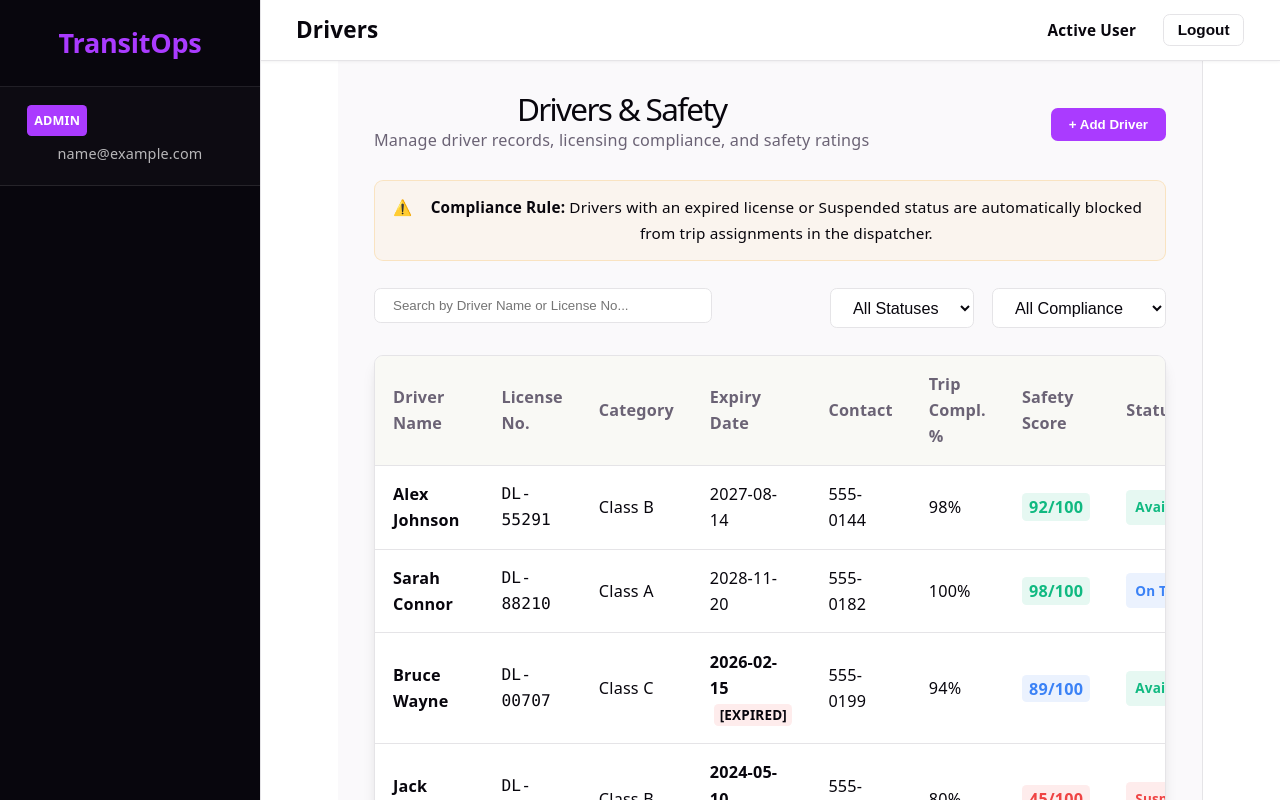
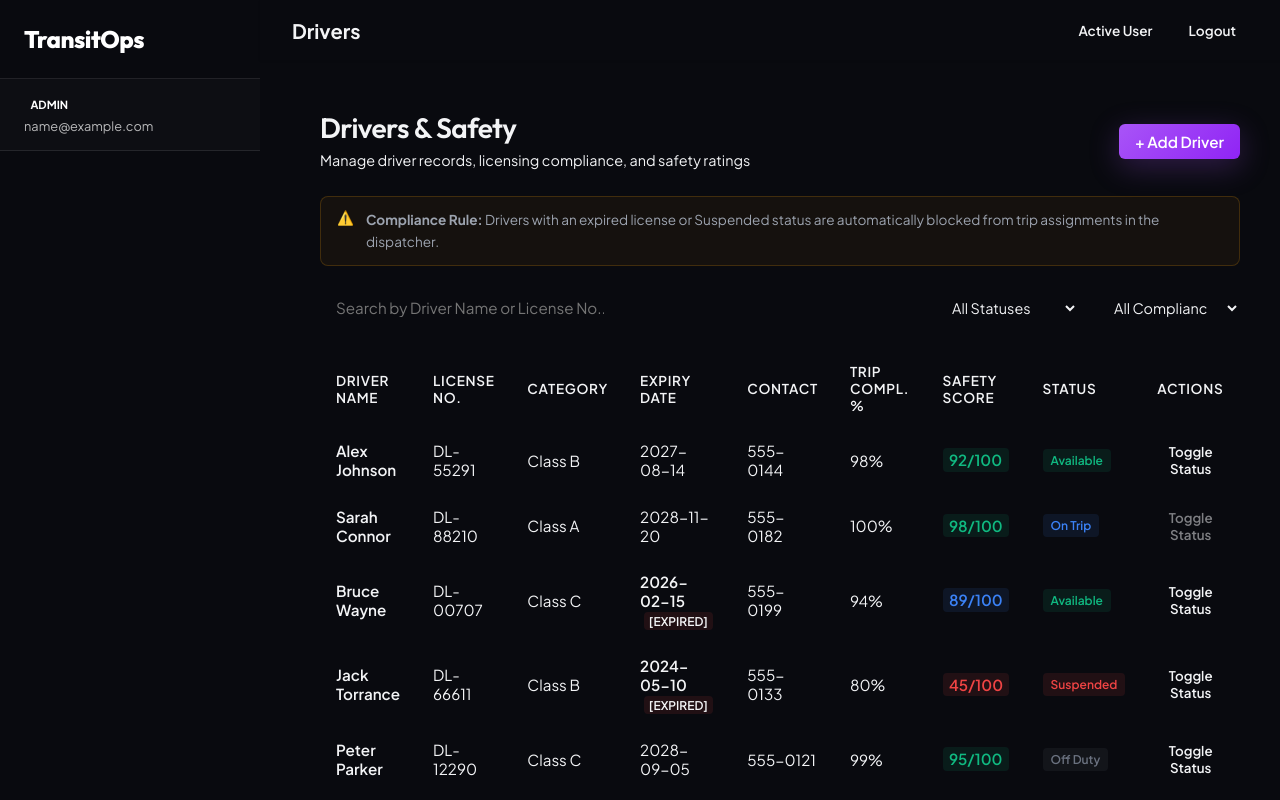
Before and after one commit to nishad-shaik/TransitOps-odoo, a Vue app in the folder frontend/: page /drivers in a window 1280 px wide. Shown: the top 800 px of the page. Built offline with nearby package versions, Linux system fonts and the light colour scheme; sample sign-in values are in the browser's storage.

Commit message:
style: add premium dark theme variables and base layout

```diff
--- a/frontend/src/App.vue
+++ b/frontend/src/App.vue
@@ -29,30 +29,6 @@ const isAuthView = computed(() => {
 </script>
 
 <style>
-/* Global CSS variables or resets if needed */
-:root {
-  --text: #6b6375;
-  --text-h: #08060d;
-  --bg: #ffffff;
-  --border: #e5e4e7;
-  --code-bg: #f4f3ec;
-  --accent: #aa3bff;
-  --accent-bg: rgba(170, 59, 255, 0.1);
-  --accent-border: rgba(170, 59, 255, 0.5);
-  --social-bg: rgba(244, 243, 236, 0.5);
-  --shadow: rgba(0, 0, 0, 0.05) 0 4px 6px -2px, rgba(0, 0, 0, 0.1) 0 10px 15px -3px;
-  --sans: system-ui, 'Segoe UI', Roboto, sans-serif;
-  --mono: ui-monospace, Consolas, monospace;
-}
-
-body {
-  margin: 0;
-  padding: 0;
-  font-family: var(--sans);
-  background-color: var(--bg);
-  color: var(--text-h);
-}
-
 .app-layout {
   display: flex;
   min-height: 100vh;
@@ -63,15 +39,16 @@ body {
   display: flex;
   flex-direction: column;
   min-width: 0;
-  margin-left: 260px; /* Width of Sidebar */
+  margin-left: var(--sidebar-width);
+  transition: margin-left 0.3s ease;
 }
 
 .main-content {
-  padding: 2rem;
-  margin-top: 60px; /* Height of Topbar */
+  padding: 2.5rem;
+  margin-top: var(--topbar-height);
   flex: 1;
-  background-color: #faf9fb;
-  min-height: calc(100vh - 60px);
+  background-color: var(--dark-bg);
+  min-height: calc(100vh - var(--topbar-height));
 }
 
 /* Auth view overrides layout margins */
@@ -82,6 +59,6 @@ body {
 .auth-view .main-content {
   margin-top: 0;
   padding: 0;
-  background-color: var(--bg);
+  background-color: var(--dark-bg);
 }
 </style>
--- a/frontend/src/style.css
+++ b/frontend/src/style.css
@@ -1,296 +1,328 @@
+@import url('https://fonts.googleapis.com/css2?family=Outfit:wght@300;400;500;600;700;800&family=Plus+Jakarta+Sans:wght@300;400;500;600;700;800&display=swap');
+
 :root {
-  --text: #6b6375;
-  --text-h: #08060d;
-  --bg: #fff;
-  --border: #e5e4e7;
-  --code-bg: #f4f3ec;
-  --accent: #aa3bff;
-  --accent-bg: rgba(170, 59, 255, 0.1);
-  --accent-border: rgba(170, 59, 255, 0.5);
-  --social-bg: rgba(244, 243, 236, 0.5);
-  --shadow:
-    rgba(0, 0, 0, 0.1) 0 10px 15px -3px, rgba(0, 0, 0, 0.05) 0 4px 6px -2px;
+  /* Premium Palette - HSL Tailored */
+  --primary-h: 271;
+  --primary-s: 91%;
+  --primary-l: 65%;
+  --primary: hsl(var(--primary-h), var(--primary-s), var(--primary-l));
+  --primary-hover: hsl(var(--primary-h), var(--primary-s), 55%);
+  --primary-glow: hsla(var(--primary-h), var(--primary-s), var(--primary-l), 0.15);
 
-  --sans: system-ui, 'Segoe UI', Roboto, sans-serif;
-  --heading: system-ui, 'Segoe UI', Roboto, sans-serif;
-  --mono: ui-monospace, Consolas, monospace;
+  --dark-bg: #090a0f;
+  --panel-bg: #12131a;
+  --card-bg: #181922;
+  --border-color: #242635;
+  --border-hover: #33364d;
 
-  font: 18px/145% var(--sans);
-  letter-spacing: 0.18px;
-  color-scheme: light dark;
-  color: var(--text);
-  background: var(--bg);
-  font-synthesis: none;
-  text-rendering: optimizeLegibility;
+  /* Text colors */
+  --text-primary: #f3f4f6;
+  --text-secondary: #9ca3af;
+  --text-muted: #6b7280;
+
+  /* Semantic Palette */
+  --success: #10b981;
+  --success-glow: rgba(16, 185, 129, 0.1);
+  --warning: #f59e0b;
+  --warning-glow: rgba(245, 158, 11, 0.1);
+  --danger: #ef4444;
+  --danger-glow: rgba(239, 68, 68, 0.1);
+  --info: #3b82f6;
+  --info-glow: rgba(59, 130, 246, 0.1);
+
+  /* Layout Variables */
+  --sidebar-width: 280px;
+  --topbar-height: 70px;
+  --border-radius-lg: 16px;
+  --border-radius-md: 12px;
+  --border-radius-sm: 8px;
+
+  /* Shadow Systems */
+  --shadow-sm: 0 2px 8px rgba(0, 0, 0, 0.15);
+  --shadow-md: 0 8px 24px rgba(0, 0, 0, 0.25);
+  --shadow-lg: 0 16px 40px rgba(0, 0, 0, 0.35);
+  --shadow-primary: 0 8px 30px hsla(var(--primary-h), var(--primary-s), var(--primary-l), 0.25);
+}
+
+/* Global Reset */
+* {
+  box-sizing: border-box;
+  margin: 0;
+  padding: 0;
+  font-family: 'Plus Jakarta Sans', system-ui, -apple-system, sans-serif;
   -webkit-font-smoothing: antialiased;
   -moz-osx-font-smoothing: grayscale;
+}
 
-  @media (max-width: 1024px) {
-    font-size: 16px;
+body {
+  background-color: var(--dark-bg);
+  color: var(--text-primary);
+  overflow-x: hidden;
+}
+
+/* Typography styles */
+h1, h2, h3, h4 {
+  font-family: 'Outfit', sans-serif;
+  color: var(--text-primary);
+  font-weight: 600;
+  letter-spacing: -0.02em;
+}
+
+p {
+  color: var(--text-secondary);
+  line-height: 1.6;
+}
+
+/* Custom Scrollbar */
+::-webkit-scrollbar {
+  width: 8px;
+  height: 8px;
+}
+::-webkit-scrollbar-track {
+  background: var(--dark-bg);
+}
+::-webkit-scrollbar-thumb {
+  background: var(--border-color);
+  border-radius: var(--border-radius-sm);
+}
+::-webkit-scrollbar-thumb:hover {
+  background: var(--border-hover);
+}
+
+/* Layout containers */
+.app-layout {
+  display: flex;
+  min-height: 100vh;
+  background-color: var(--dark-bg);
+}
+
+.main-wrapper {
+  flex: 1;
+  display: flex;
+  flex-direction: column;
+  min-width: 0;
+  margin-left: var(--sidebar-width);
+  transition: margin-left 0.3s ease;
+}
+
+.main-content {
+  padding: 2.5rem;
+  margin-top: var(--topbar-height);
+  flex: 1;
+  min-height: calc(100vh - var(--topbar-height));
+  background-color: var(--dark-bg);
+  animation: fadeIn 0.4s ease-out;
+}
+
+/* Entry Animation */
+@keyframes fadeIn {
+  from {
+    opacity: 0;
+    transform: translateY(10px);
+  }
+  to {
+    opacity: 1;
+    transform: translateY(0);
   }
 }
 
-@media (prefers-color-scheme: dark) {
-  :root {
-    --text: #9ca3af;
-    --text-h: #f3f4f6;
-    --bg: #16171d;
-    --border: #2e303a;
-    --code-bg: #1f2028;
-    --accent: #c084fc;
-    --accent-bg: rgba(192, 132, 252, 0.15);
-    --accent-border: rgba(192, 132, 252, 0.5);
-    --social-bg: rgba(47, 48, 58, 0.5);
-    --shadow:
-      rgba(0, 0, 0, 0.4) 0 10px 15px -3px, rgba(0, 0, 0, 0.25) 0 4px 6px -2px;
+/* Premium Card Design */
+.card {
+  background-color: var(--panel-bg);
+  border: 1px solid var(--border-color);
+  border-radius: var(--border-radius-lg);
+  padding: 1.75rem;
+  box-shadow: var(--shadow-sm);
+  transition: transform 0.3s ease, border-color 0.3s ease, box-shadow 0.3s ease;
+  position: relative;
+  overflow: hidden;
+}
+
+.card:hover {
+  transform: translateY(-2px);
+  border-color: var(--border-hover);
+  box-shadow: var(--shadow-md);
+}
+
+/* Inputs & Form Controls */
+.form-group {
+  margin-bottom: 1.25rem;
+  display: flex;
+  flex-direction: column;
+  gap: 0.5rem;
+}
+
+.form-group label {
+  font-size: 0.85rem;
+  font-weight: 600;
+  color: var(--text-secondary);
+  letter-spacing: 0.02em;
+}
+
+input, select, textarea {
+  width: 100%;
+  padding: 0.75rem 1rem;
+  background-color: var(--card-bg);
+  border: 1px solid var(--border-color);
+  border-radius: var(--border-radius-sm);
+  color: var(--text-primary);
+  font-size: 0.95rem;
+  outline: none;
+  transition: border-color 0.2s ease, box-shadow 0.2s ease;
+}
+
+input:focus, select:focus, textarea:focus {
+  border-color: var(--primary);
+  box-shadow: 0 0 0 3px var(--primary-glow);
+}
+
+/* Interactive Buttons */
+.btn-primary, .btn-secondary {
+  padding: 0.75rem 1.5rem;
+  border-radius: var(--border-radius-sm);
+  font-weight: 700;
+  font-size: 0.95rem;
+  cursor: pointer;
+  outline: none;
+  transition: all 0.2s ease;
+  display: inline-flex;
+  align-items: center;
+  justify-content: center;
+  gap: 0.5rem;
+}
+
+.btn-primary {
+  background: linear-gradient(135deg, var(--primary) 0%, hsl(var(--primary-h), var(--primary-s), 55%) 100%);
+  color: #fff;
+  border: none;
+  box-shadow: var(--shadow-primary);
+}
+
+.btn-primary:hover {
+  transform: translateY(-1px);
+  box-shadow: 0 12px 35px hsla(var(--primary-h), var(--primary-s), var(--primary-l), 0.35);
+}
+
+.btn-primary:active {
+  transform: translateY(0);
+}
+
+.btn-secondary {
+  background-color: transparent;
+  color: var(--text-primary);
+  border: 1px solid var(--border-color);
+}
+
+.btn-secondary:hover {
+  background-color: var(--panel-bg);
+  border-color: var(--text-secondary);
+}
+
+/* Data Tables styling */
+.table-card {
+  background-color: var(--panel-bg);
+  border: 1px solid var(--border-color);
+  border-radius: var(--border-radius-lg);
+  overflow: hidden;
+  box-shadow: var(--shadow-sm);
+}
+
+.data-table {
+  width: 100%;
+  border-collapse: collapse;
+  text-align: left;
+}
+
+.data-table th, .data-table td {
+  padding: 1.1rem 1.5rem;
+  border-bottom: 1px solid var(--border-color);
+}
+
+.data-table th {
+  background-color: rgba(255, 255, 255, 0.02);
+  color: var(--text-secondary);
+  font-weight: 700;
+  font-size: 0.85rem;
+  text-transform: uppercase;
+  letter-spacing: 0.05em;
+}
+
+.data-table td {
+  color: var(--text-primary);
+  font-size: 0.95rem;
+}
+
+.data-table tbody tr {
+  transition: background-color 0.2s ease;
+}
+
+.data-table tbody tr:hover {
+  background-color: rgba(255, 255, 255, 0.015);
+}
+
+/* Badges styling */
+.badge {
+  display: inline-flex;
+  align-items: center;
+  padding: 0.25rem 0.75rem;
+  border-radius: 20px;
+  font-size: 0.75rem;
+  font-weight: 700;
+  letter-spacing: 0.02em;
+  text-transform: uppercase;
+}
+
+.badge-success { background-color: var(--success-glow); color: var(--success); }
+.badge-warning { background-color: var(--warning-glow); color: var(--warning); }
+.badge-danger { background-color: var(--danger-glow); color: var(--danger); }
+.badge-info { background-color: var(--info-glow); color: var(--info); }
+
+/* Premium Modal System */
+.modal-overlay {
+  position: fixed;
+  top: 0;
+  left: 0;
+  right: 0;
+  bottom: 0;
+  background-color: rgba(0, 0, 0, 0.7);
+  backdrop-filter: blur(8px);
+  display: flex;
+  align-items: center;
+  justify-content: center;
+  z-index: 1000;
+  animation: fadeInModal 0.2s ease-out;
+}
+
+@keyframes fadeInModal {
+  from { opacity: 0; }
+  to { opacity: 1; }
+}
+
+.modal {
+  background-color: var(--panel-bg);
+  border: 1px solid var(--border-color);
+  border-radius: var(--border-radius-lg);
+  padding: 2.25rem;
+  width: 90%;
+  max-width: 550px;
+  box-shadow: var(--shadow-lg);
+  animation: slideUpModal 0.3s cubic-bezier(0.16, 1, 0.3, 1);
+}
+
+@keyframes slideUpModal {
+  from {
+    opacity: 0;
+    transform: translateY(20px) scale(0.96);
   }
-
-  #social .button-icon {
-    filter: invert(1) brightness(2);
+  to {
+    opacity: 1;
+    transform: translateY(0) scale(1);
   }
 }
 
-body {
-  margin: 0;
+/* Responsive Grid Helper */
+.grid-2 {
+  display: grid;
+  grid-template-columns: repeat(auto-fit, minmax(320px, 1fr));
+  gap: 1.75rem;
 }
-
-h1,
-h2 {
-  font-family: var(--heading);
-  font-weight: 500;
-  color: var(--text-h);
-}
-
-h1 {
-  font-size: 56px;
-  letter-spacing: -1.68px;
-  margin: 32px 0;
-  @media (max-width: 1024px) {
-    font-size: 36px;
-    margin: 20px 0;
-  }
-}
-h2 {
-  font-size: 24px;
-  line-height: 118%;
-  letter-spacing: -0.24px;
-  margin: 0 0 8px;
-  @media (max-width: 1024px) {
-    font-size: 20px;
-  }
-}
-p {
-  margin: 0;
-}
-
-code,
-.counter {
-  font-family: var(--mono);
-  display: inline-flex;
-  border-radius: 4px;
-  color: var(--text-h);
-}
-
-code {
-  font-size: 15px;
-  line-height: 135%;
-  padding: 4px 8px;
-  background: var(--code-bg);
-}
-
-.counter {
-  font-size: 16px;
-  padding: 5px 10px;
-  border-radius: 5px;
-  color: var(--accent);
-  background: var(--accent-bg);
-  border: 2px solid transparent;
-  transition: border-color 0.3s;
-  margin-bottom: 24px;
-
-  &:hover {
-    border-color: var(--accent-border);
-  }
-  &:focus-visible {
-    outline: 2px solid var(--accent);
-    outline-offset: 2px;
-  }
-}
-
-.hero {
-  position: relative;
-
-  .base,
-  .framework,
-  .vite {
-    inset-inline: 0;
-    margin: 0 auto;
-  }
-
-  .base {
-    width: 170px;
-    position: relative;
-    z-index: 0;
-  }
-
-  .framework,
-  .vite {
-    position: absolute;
-  }
-
-  .framework {
-    z-index: 1;
-    top: 34px;
-    height: 28px;
-    transform: perspective(2000px) rotateZ(300deg) rotateX(44deg) rotateY(39deg)
-      scale(1.4);
-  }
-
-  .vite {
-    z-index: 0;
-    top: 107px;
-    height: 26px;
-    width: auto;
-    transform: perspective(2000px) rotateZ(300deg) rotateX(40deg) rotateY(39deg)
-      scale(0.8);
-  }
-}
-
-#app {
-  width: 1126px;
-  max-width: 100%;
-  margin: 0 auto;
-  text-align: center;
-  border-inline: 1px solid var(--border);
-  min-height: 100svh;
-  display: flex;
-  flex-direction: column;
-  box-sizing: border-box;
-}
-
-#center {
-  display: flex;
-  flex-direction: column;
-  gap: 25px;
-  place-content: center;
-  place-items: center;
-  flex-grow: 1;
-
-  @media (max-width: 1024px) {
-    padding: 32px 20px 24px;
-    gap: 18px;
-  }
-}
-
-#next-steps {
-  display: flex;
-  border-top: 1px solid var(--border);
-  text-align: left;
-
-  & > div {
-    flex: 1 1 0;
-    padding: 32px;
-    @media (max-width: 1024px) {
-      padding: 24px 20px;
-    }
-  }
-
-  .icon {
-    margin-bottom: 16px;
-    width: 22px;
-    height: 22px;
-  }
-
-  @media (max-width: 1024px) {
-    flex-direction: column;
-    text-align: center;
-  }
-}
-
-#docs {
-  border-right: 1px solid var(--border);
-
-  @media (max-width: 1024px) {
-    border-right: none;
-    border-bottom: 1px solid var(--border);
-  }
-}
-
-#next-steps ul {
-  list-style: none;
-  padding: 0;
-  display: flex;
-  gap: 8px;
-  margin: 32px 0 0;
-
-  .logo {
-    height: 18px;
-  }
-
-  a {
-    color: var(--text-h);
-    font-size: 16px;
-    border-radius: 6px;
-    background: var(--social-bg);
-    display: flex;
-    padding: 6px 12px;
-    align-items: center;
-    gap: 8px;
-    text-decoration: none;
-    transition: box-shadow 0.3s;
-
-    &:hover {
-      box-shadow: var(--shadow);
-    }
-    .button-icon {
-      height: 18px;
-      width: 18px;
-    }
-  }
-
-  @media (max-width: 1024px) {
-    margin-top: 20px;
-    flex-wrap: wrap;
-    justify-content: center;
-
-    li {
-      flex: 1 1 calc(50% - 8px);
-    }
-
-    a {
-      width: 100%;
-      justify-content: center;
-      box-sizing: border-box;
-    }
-  }
-}
-
-#spacer {
-  height: 88px;
-  border-top: 1px solid var(--border);
-  @media (max-width: 1024px) {
-    height: 48px;
-  }
-}
-
-.ticks {
-  position: relative;
-  width: 100%;
-
-  &::before,
-  &::after {
-    content: '';
-    position: absolute;
-    top: -4.5px;
-    border: 5px solid transparent;
-  }
-
-  &::before {
-    left: 0;
-    border-left-color: var(--border);
-  }
-  &::after {
-    right: 0;
-    border-right-color: var(--border);
-  }
-}
```
